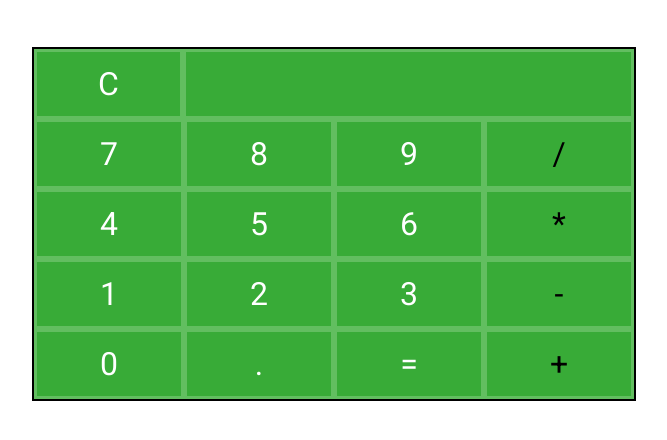
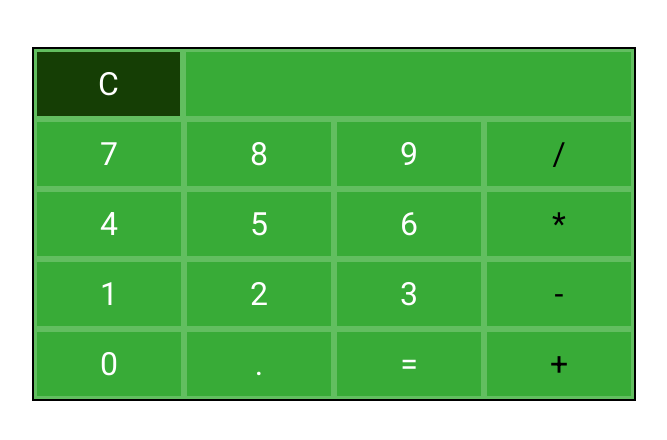
Before and after one commit to ericabell/web-calculator, a plain HTML site: page index.html in a window 1280 px wide. In both pictures the pointer is over the element 414 px from the left and 164 px from the top of the page. Shown: the part 80-520 px from the top of the page, without its empty margins (306-973 px from the left). Drawn offline with nearby package versions, Linux system fonts and the light colour scheme.

Commit message:
Add hover to change color of button

```diff
--- a/style.css
+++ b/style.css
@@ -54,6 +54,10 @@ h1 {
   font-size: 2em;
 }
 
+.button:hover {
+  background-color: rgb(21, 62, 5);
+}
+
 .operator {
   color: rgb(0,0,0);
 }
```
